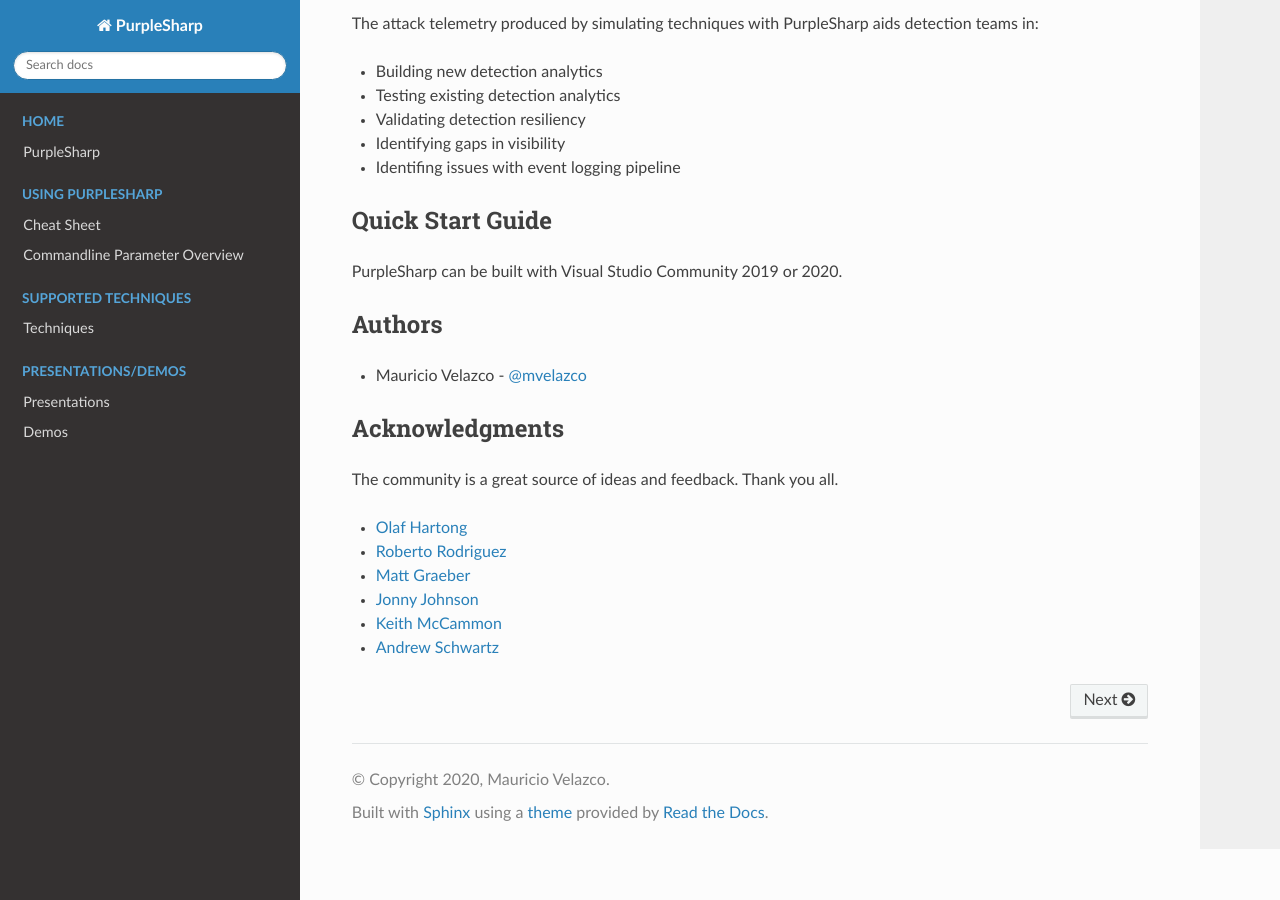
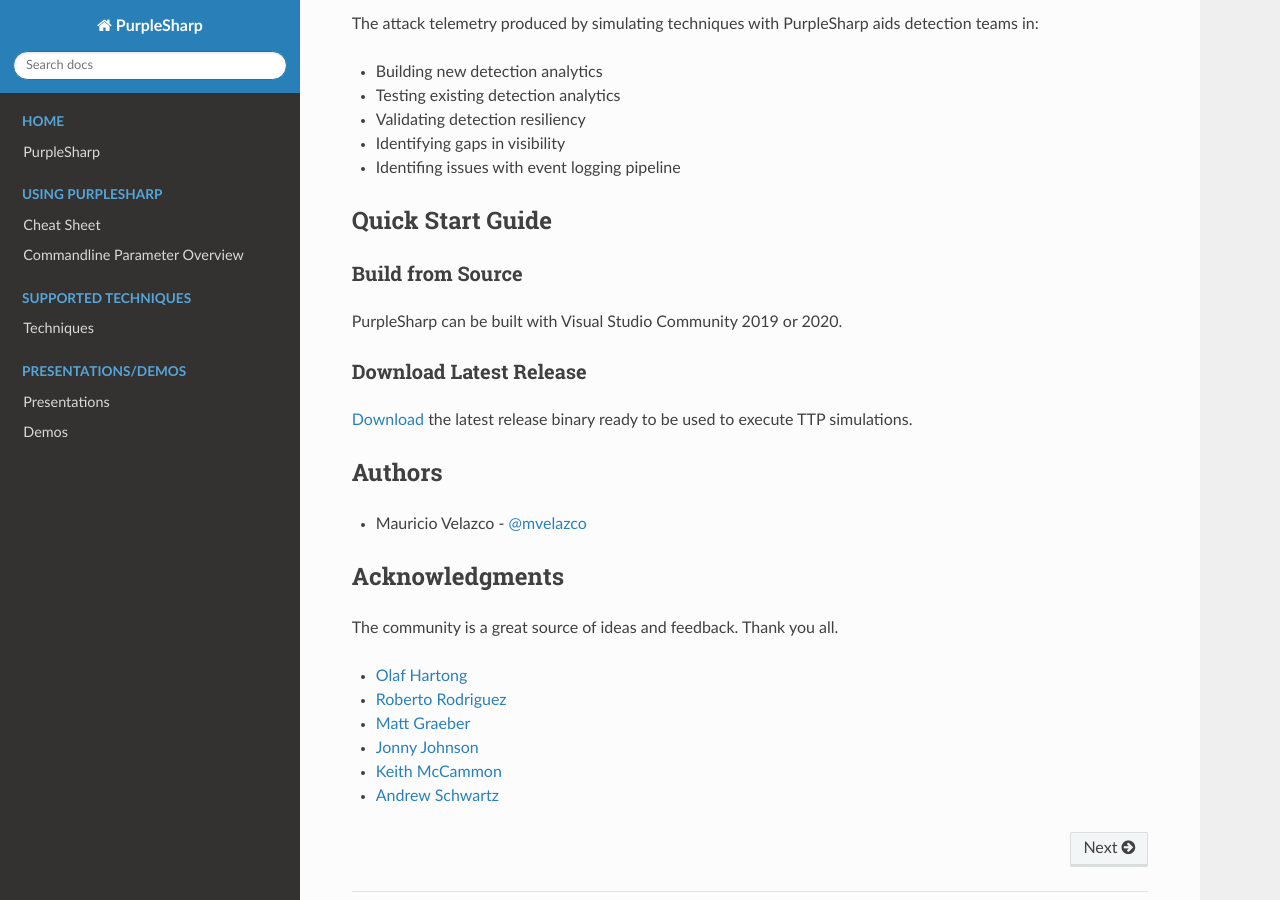
Before and after one commit to mvelazc0/PurpleSharp, a Sphinx documentation site: the page built from docs/source/index.rst, in a window 1280 px wide and 900 px high, scrolled down 588 px. Built offline with Sphinx 7.4.7 and the Read the Docs theme 2.0.0, drawn with Linux system fonts in a browser that asks for light colours.

Commit message:
update start guide

```diff
--- a/docs/source/index.rst
+++ b/docs/source/index.rst
@@ -70,7 +70,18 @@
 Quick Start Guide
 -----------------
 
+Build from Source
+~~~~~~~~~~~~~~~~~
+
 PurpleSharp can be built with Visual Studio Community 2019 or 2020.
+
+
+Download Latest Release
+~~~~~~~~~~~~~~~~~~~~~~~
+
+`Download`_ the latest release binary ready to be used to execute TTP simulations.
+
+.. _Download: https://github.com/mvelazc0/PurpleSharp/releases
 
 Authors
 -------
```
